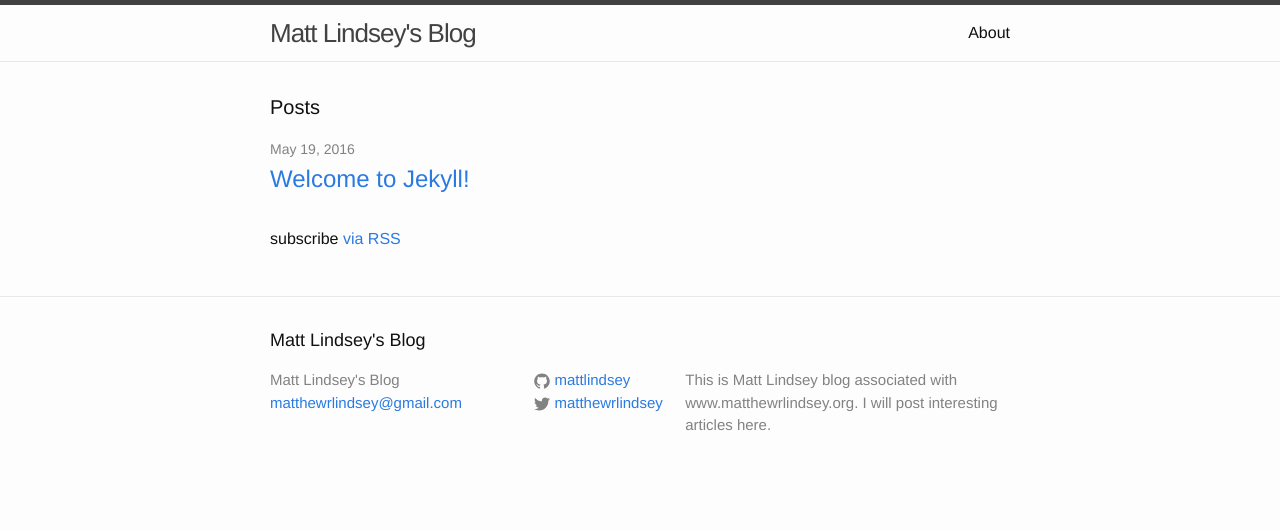
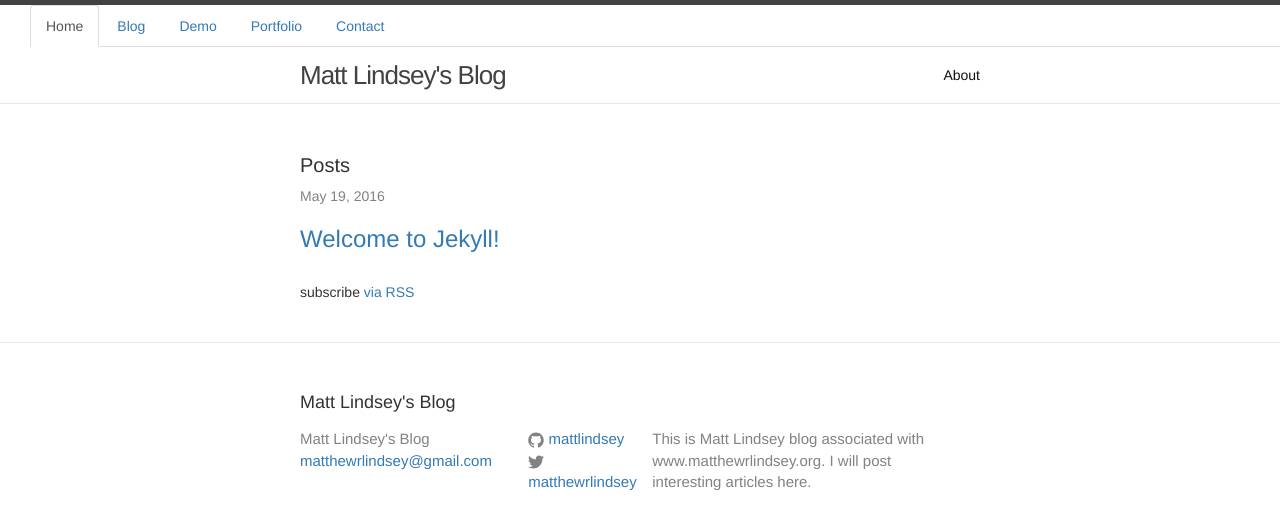
Before and after one commit to mattlindsey/mattlindsey.github.io, a Jekyll site: the page built from index.html, in a window 1280 px wide. Shown: the top 530 px of the page. Built offline with Jekyll 4.4.1, drawn with Linux system fonts in a browser that asks for light colours.

Commit message:
Add tabs to blog page

```diff
--- a/_includes/head.html
+++ b/_includes/head.html
@@ -9,4 +9,12 @@
   <link rel="stylesheet" href="{{ "/css/main.css" | prepend: site.baseurl }}">
   <link rel="canonical" href="{{ page.url | replace:'index.html','' | prepend: site.baseurl | prepend: site.url }}">
   <link rel="alternate" type="application/rss+xml" title="{{ site.title }}" href="{{ "/feed.xml" | prepend: site.baseurl | prepend: site.url }}">
+<!-- Latest compiled and minified CSS -->
+<link rel="stylesheet" href="https://maxcdn.bootstrapcdn.com/bootstrap/3.3.6/css/bootstrap.min.css" integrity="sha384-1q8mTJOASx8j1Au+a5WDVnPi2lkFfwwEAa8hDDdjZlpLegxhjVME1fgjWPGmkzs7" crossorigin="anonymous">
+
+<!-- Optional theme -->
+<link rel="stylesheet" href="https://maxcdn.bootstrapcdn.com/bootstrap/3.3.6/css/bootstrap-theme.min.css" integrity="sha384-fLW2N01lMqjakBkx3l/M9EahuwpSfeNvV63J5ezn3uZzapT0u7EYsXMjQV+0En5r" crossorigin="anonymous">
+
+<!-- Latest compiled and minified JavaScript -->
+<script src="https://maxcdn.bootstrapcdn.com/bootstrap/3.3.6/js/bootstrap.min.js" integrity="sha384-0mSbJDEHialfmuBBQP6A4Qrprq5OVfW37PRR3j5ELqxss1yVqOtnepnHVP9aJ7xS" crossorigin="anonymous"></script>
 </head>
--- a/_includes/header.html
+++ b/_includes/header.html
@@ -1,5 +1,13 @@
 <header class="site-header">
-
+<div class="group">
+    <ul class="nav nav-tabs">
+        <li role="presentation" class="active"><a href="http://www.matthewrlindsey.org">Home</a></li>
+        <li role="presentation"><a href="http://blog.matthewrlindsey.org">Blog</a></li>
+        <li role="presentation"><a href="#">Demo</a></li>
+        <li role="presentation"><a href="#">Portfolio</a></li>
+        <li role="presentation"><a href="#address">Contact</a></li>
+    </ul>
+</div>
   <div class="wrapper">
 
     <a class="site-title" href="{{ site.baseurl }}/">{{ site.title }}</a>
```
